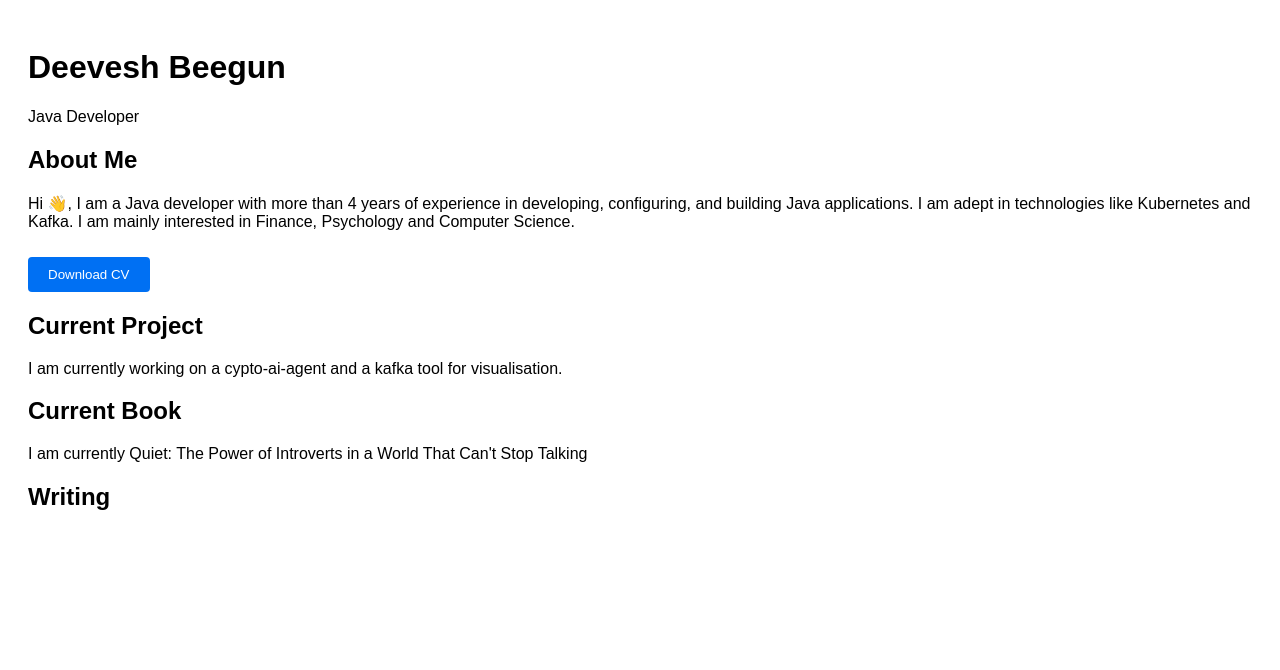
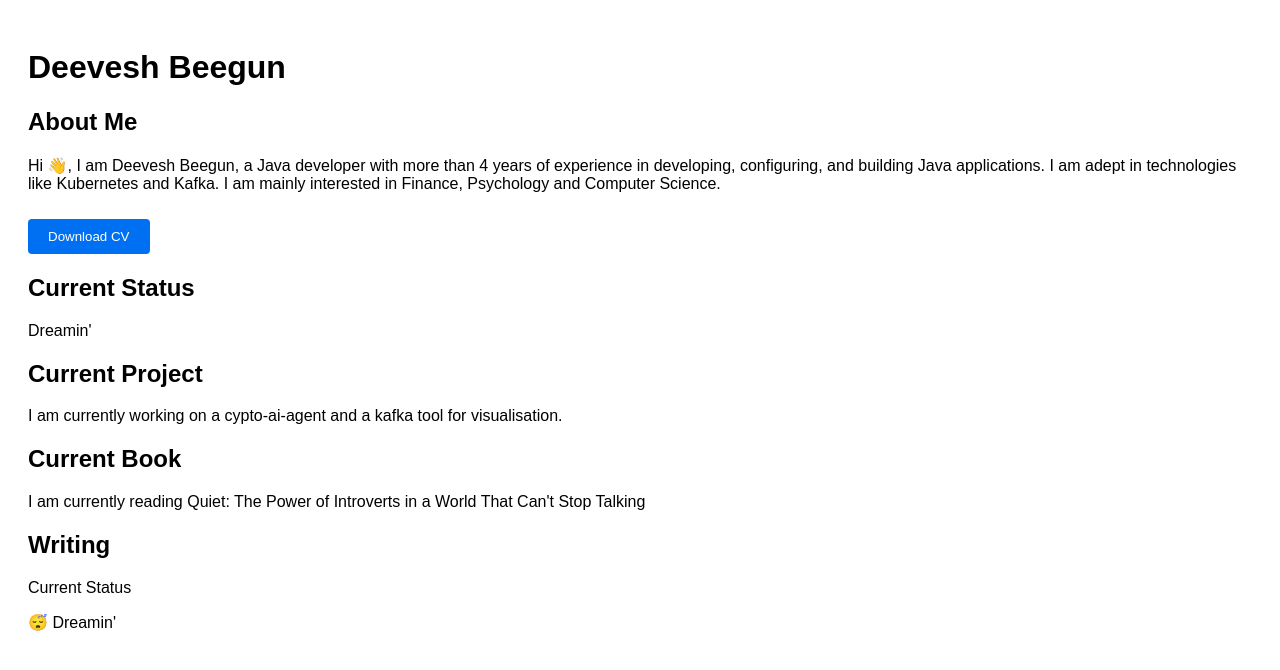
Before and after one commit to DeeveshBeegun/personal_website, a React (Vite) app in the folder frontend/: page / in a window 1280 px wide. Shown: the top 670 px of the page. Built offline with nearby package versions, Linux system fonts and the light colour scheme.

Commit message:
Add status and logo

```diff
--- a/frontend/index.html
+++ b/frontend/index.html
@@ -13,7 +13,7 @@
     </script>
 
     <meta charset="UTF-8" />
-    <link rel="icon" type="image/svg+xml" href="/vite.svg" />
+    <link rel="icon" type="image/svg+xml" href="/logo.png" />
     <meta name="viewport" content="width=device-width, initial-scale=1.0" />
     <title>Deevesh Beegun</title>
   </head>
--- a/frontend/src/App.tsx
+++ b/frontend/src/App.tsx
@@ -1,11 +1,13 @@
 import Header from "./components/Header";
 import About from "./components/About";
+import Status from "./components/Status";
 
 function App() {
   return (
     <div style={{ padding: "20px", fontFamily: "Arial" }}>
       <Header />
       <About />
+      <Status />
     </div>
   );
 }
--- a/frontend/src/components/About.tsx
+++ b/frontend/src/components/About.tsx
@@ -1,4 +1,6 @@
 function About() {
+  const currentStatus = "Dreamin'";
+
   const handleDownloadCV = () => {
     const link = document.createElement("a");
     link.href = "/cv.pdf";
@@ -12,7 +14,7 @@ function About() {
     <section>
       <h2>About Me</h2>
       <p>
-        Hi 👋, I am a Java developer with more than 4 years of experience in
+        Hi 👋, I am Deevesh Beegun, a Java developer with more than 4 years of experience in
         developing, configuring, and building Java applications. I am adept in
         technologies like Kubernetes and Kafka.
         I am mainly interested in Finance, Psychology and Computer Science.
@@ -32,6 +34,9 @@ function About() {
         Download CV
       </button>
 
+      <h2>Current Status</h2>
+      <p>{currentStatus}</p>
+
       <h2>Current Project</h2>
       <p>
         I am currently working on a cypto-ai-agent and a kafka tool for
@@ -40,7 +45,7 @@ function About() {
 
       <h2>Current Book</h2>
       <p>
-        I am currently Quiet: The Power of Introverts in a World That Can't Stop
+        I am currently reading Quiet: The Power of Introverts in a World That Can't Stop
         Talking
       </p>
 
--- a/frontend/src/components/Header.tsx
+++ b/frontend/src/components/Header.tsx
@@ -1,8 +1,3 @@
 export default function Header() {
-  return (
-    <header>
-      <h1>Deevesh Beegun</h1>
-      <p>Java Developer</p>
-    </header>
-  );
+  return <h1>Deevesh Beegun</h1>;
 }
--- /dev/null
+++ b/frontend/src/components/Status.tsx
@@ -0,0 +1,11 @@
+const status = "😴 Dreamin'";
+
+export default function Status() {
+
+  return (
+    <div className="p-4 rounded-2xl shadow-md bg-gray-900 text-white w-fit">
+      <p className="text-sm text-gray-400">Current Status</p>
+      <p className="text-lg font-semibold mt-1">{status}</p>
+    </div>
+  );
+}
```
Also changed, not shown: frontend/public/logo.png (added).
